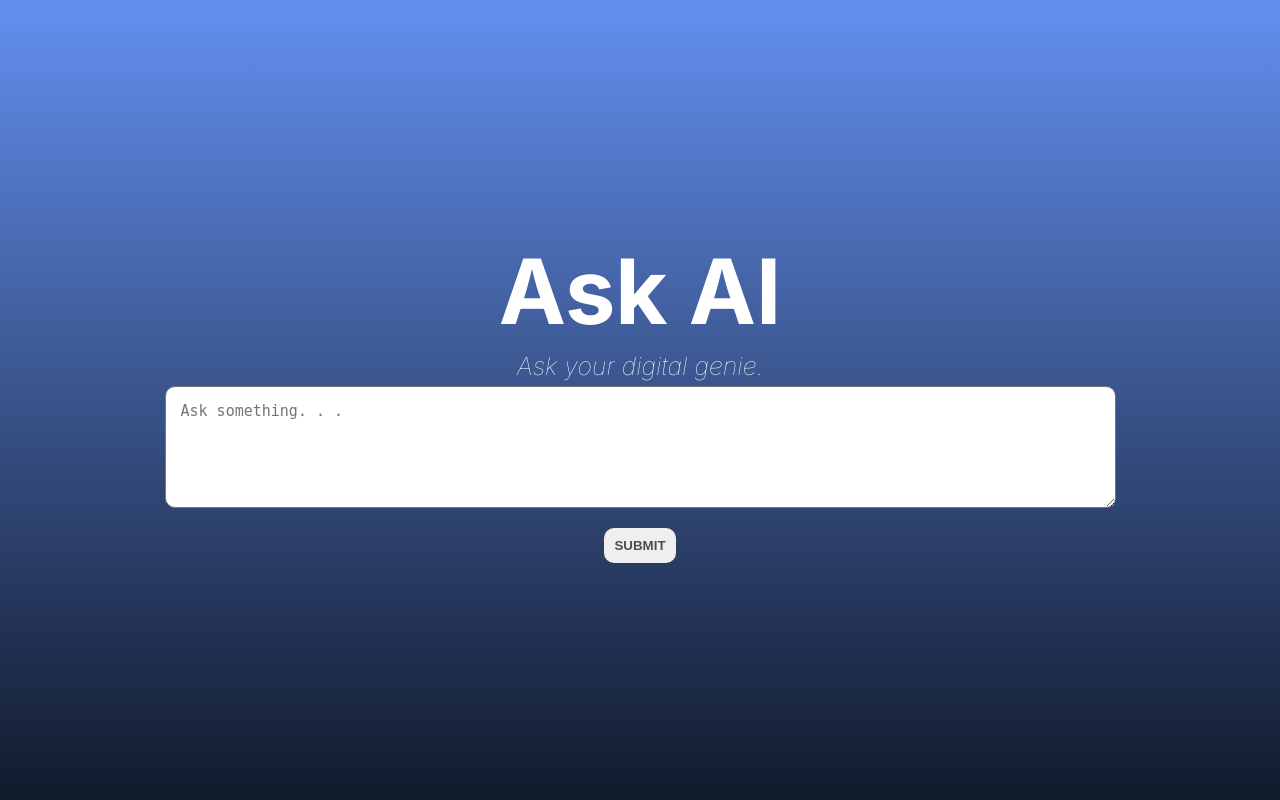
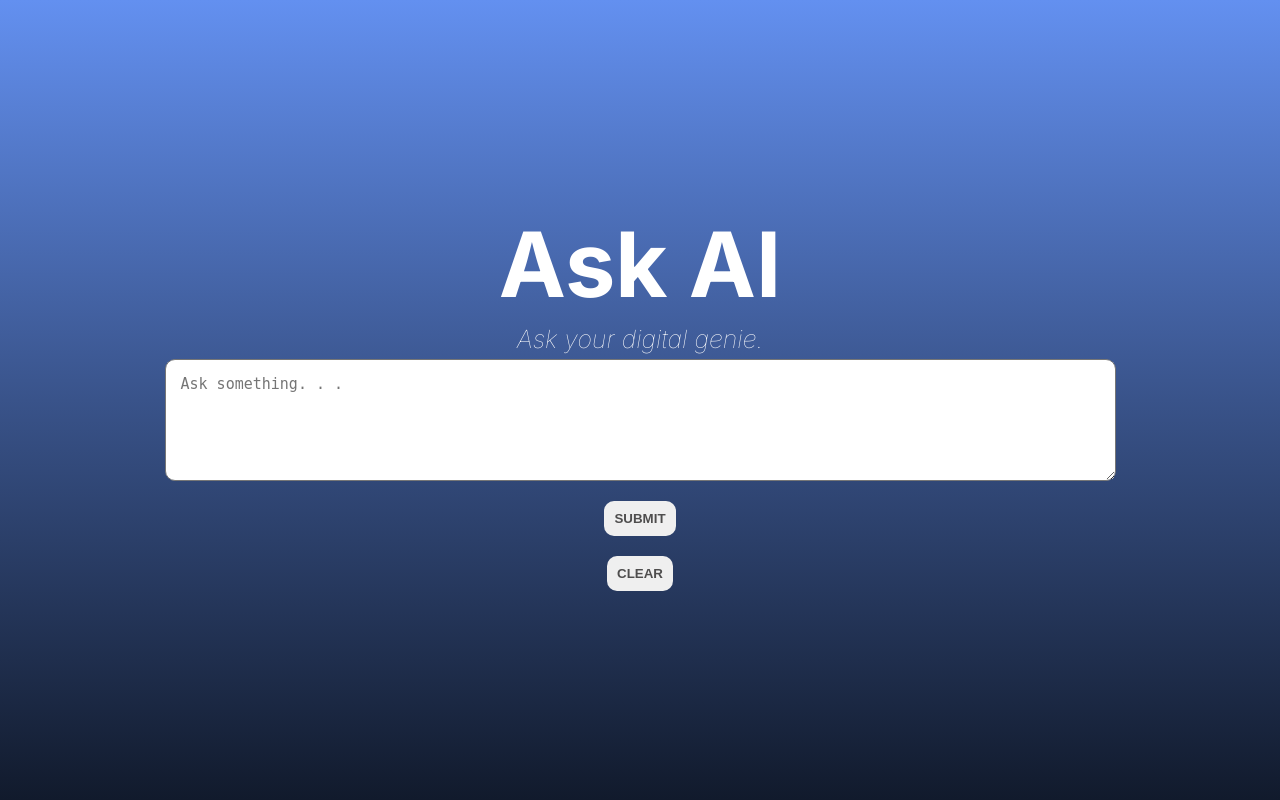
Before and after one commit to AlyssaSantos002/CPAN226-final-project, a Django app: page / in a window 1280 px wide. Run offline with Django 5.2, Linux system fonts and the light colour scheme.

Commit message:
fixed error

```diff
--- a/final_project/ask_ai/templates/home.html
+++ b/final_project/ask_ai/templates/home.html
@@ -29,6 +29,7 @@
                   placeholder="Ask something. . ."
                   required></textarea>
         <button type="submit">SUBMIT</button>
+        <button type="submit">CLEAR</button>
     </form>
 
 </div>
```
